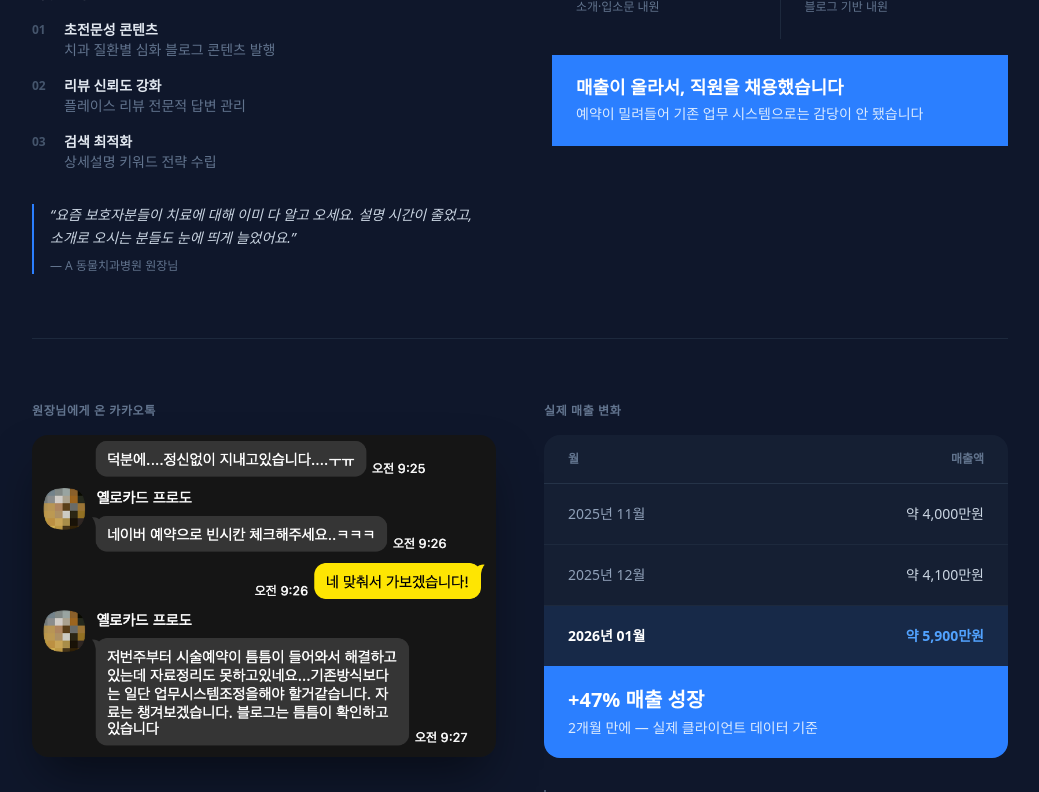
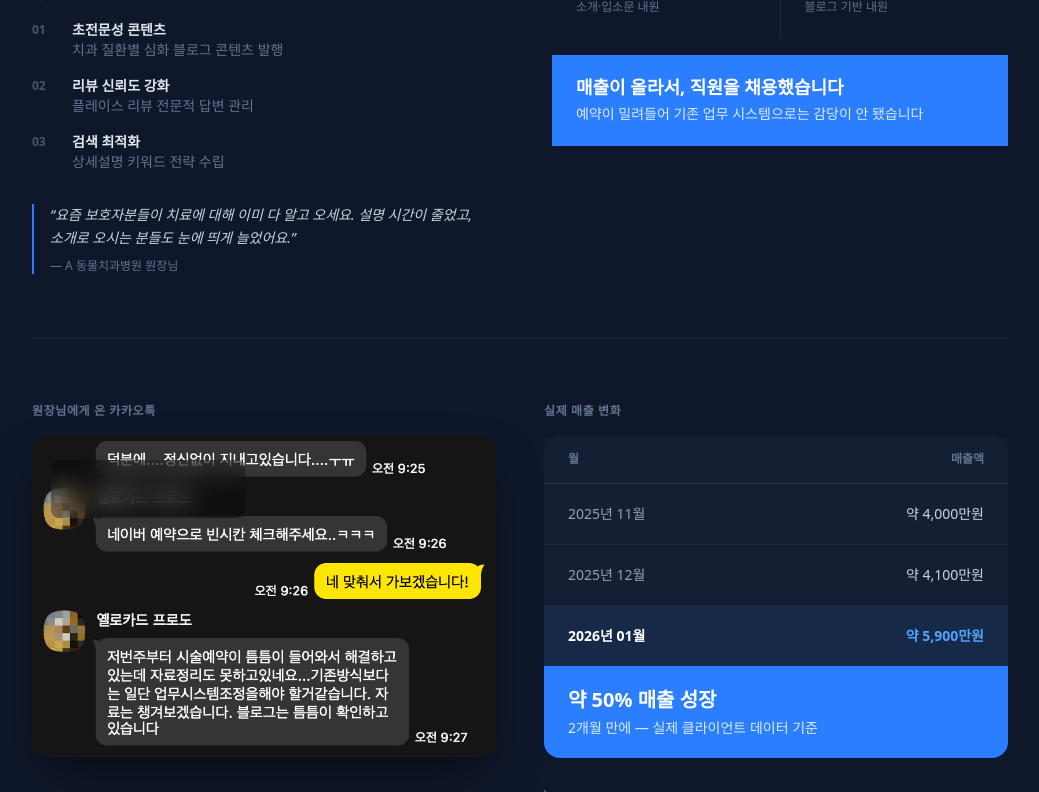
Before and after one commit to bamsth/saerounmarketing.com, a Next.js app: page / in a window 1280 px wide. Shown: the part 4980-5772 px from the top of the page, without its empty margins (120-1159 px from the left). Built offline with nearby package versions, Linux system fonts and the light colour scheme.

Commit message:
🩹 fix: 03번호 줄바꿈 수정, 매출 수치 약 50%로 통일, 카카오 프로필 블러 처리

```diff
--- a/src/components/Results.tsx
+++ b/src/components/Results.tsx
@@ -7,7 +7,7 @@ import { motion, useInView } from "framer-motion";
 
 const achievements = [
   { num: 50, prefix: "+", suffix: "%", label: "3개월 매출 성장" },
-  { num: 47, prefix: "+", suffix: "%", label: "월매출 추가 상승" },
+  { num: 50, prefix: "약 ", suffix: "%", label: "월매출 추가 상승" },
   { num: 40, prefix: "+", suffix: "%", label: "소개·입소문 내원" },
   { num: 60, prefix: "+", suffix: "%", label: "블로그 기반 내원" },
 ];
@@ -81,7 +81,7 @@ export default function Results() {
                 { title: "검색 최적화", desc: "상세설명 키워드 전략 수립" },
               ].map((s, i) => (
                 <StaggerItem key={i} className="flex gap-4 items-start">
-                  <span className="text-slate-600 text-xs font-bold mt-0.5 w-4 flex-shrink-0">
+                  <span className="text-slate-600 text-xs font-bold mt-0.5 w-6 flex-shrink-0 whitespace-nowrap">
                     {String(i + 1).padStart(2, "0")}
                   </span>
                   <div>
@@ -141,13 +141,18 @@ export default function Results() {
             <p className="text-slate-500 text-xs font-semibold tracking-wider uppercase mb-4">
               원장님에게 온 카카오톡
             </p>
-            <div className="rounded-2xl overflow-hidden shadow-2xl shadow-black/50">
+            <div className="rounded-2xl overflow-hidden shadow-2xl shadow-black/50 relative">
               <Image
                 src="/kakao-proof.png"
                 alt="실제 클라이언트 원장님 카카오톡 대화"
-                width={600}
-                height={800}
+                width={802}
+                height={558}
                 className="w-full"
+              />
+              {/* 프로필 이미지 + 이름 블러 오버레이 */}
+              <div
+                className="absolute backdrop-blur-md bg-black/30 rounded-lg"
+                style={{ top: "8%", left: "4%", width: "42%", height: "18%" }}
               />
             </div>
           </FadeIn>
@@ -176,7 +181,7 @@ export default function Results() {
                 <span className="text-blue-400 text-sm font-bold text-right tabular-nums">약 5,900만원</span>
               </div>
               <div className="px-6 py-5 bg-blue-500">
-                <p className="text-white font-black text-xl">+47% 매출 성장</p>
+                <p className="text-white font-black text-xl">약 50% 매출 성장</p>
                 <p className="text-blue-100 text-sm mt-1">2개월 만에 — 실제 클라이언트 데이터 기준</p>
               </div>
             </div>
```
